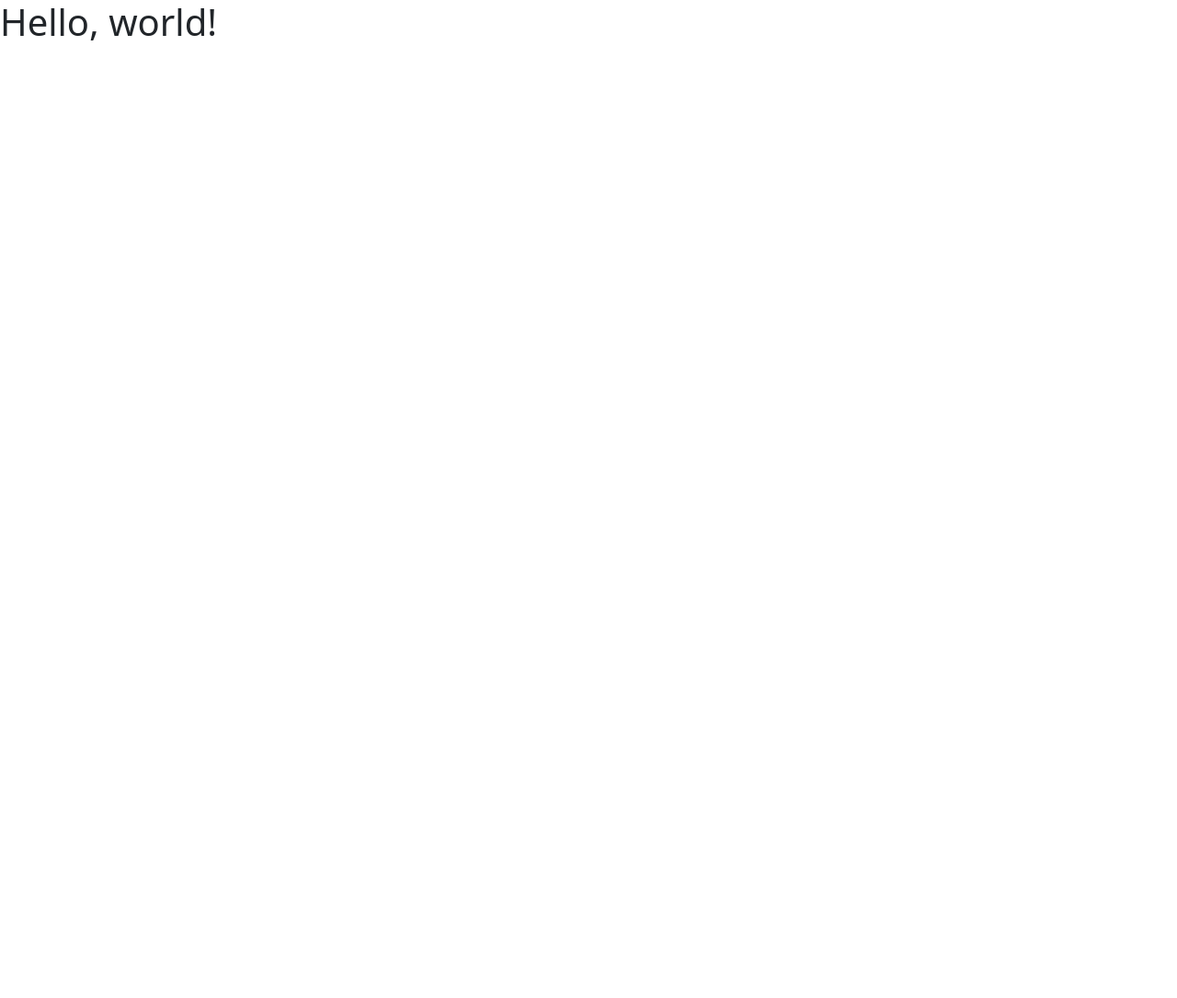
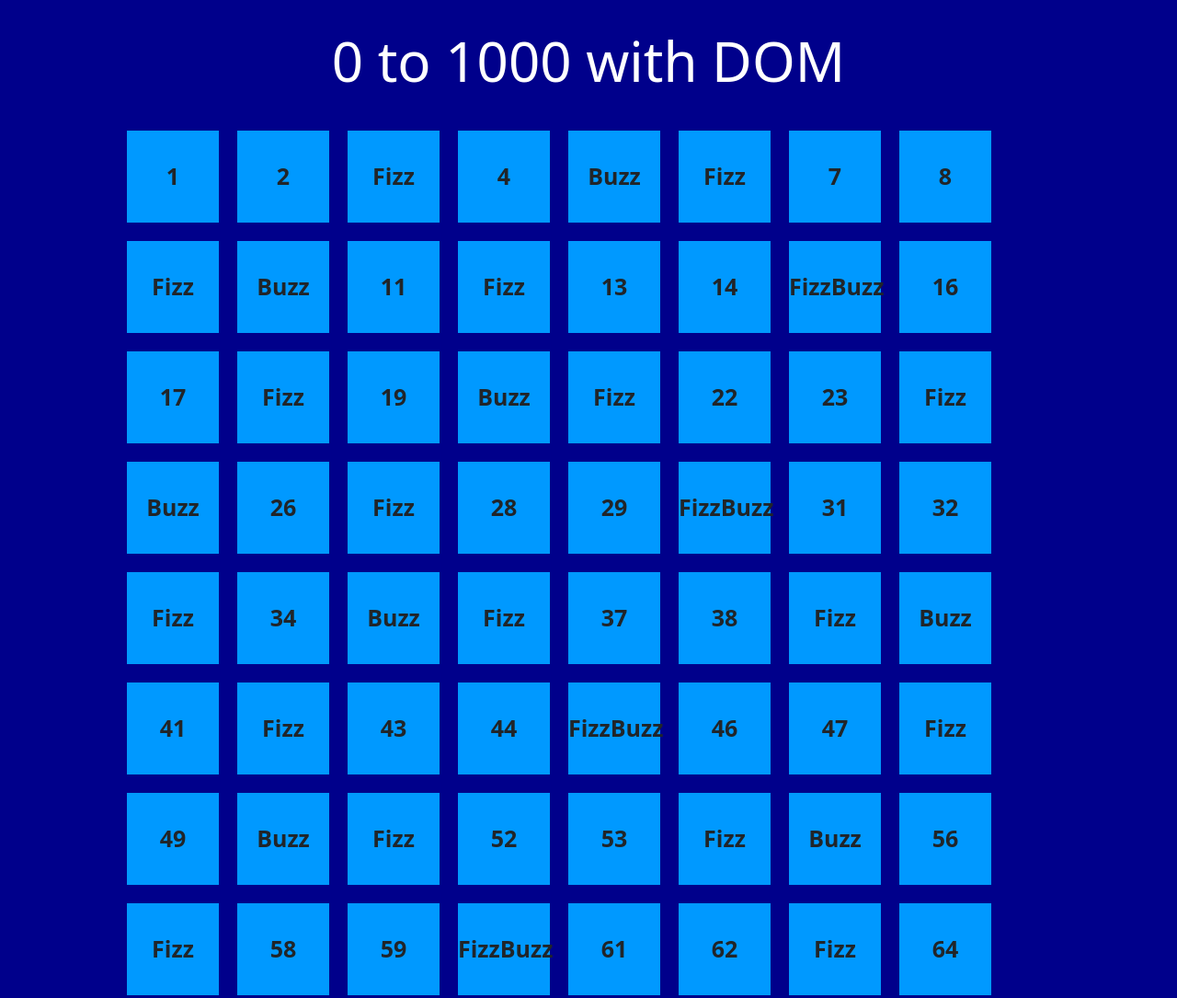
Before and after one commit to ZahidRamirez00/js-fizzbuzz, a plain HTML site: page index.html in a window 1280 px wide. Shown: the top 1085 px of the page at 92% size. Before the commit the page ends 800 px from the top, so only its background shows below. Drawn offline with nearby package versions, Linux system fonts and the light colour scheme.

Commit message:
Completato Bonus

```diff
--- a/index.html
+++ b/index.html
@@ -5,11 +5,18 @@
     <meta name="viewport" content="width=device-width, initial-scale=1">
     <title>Bootstrap demo</title>
     <link href="https://cdn.jsdelivr.net/npm/bootstrap@5.2.2/dist/css/bootstrap.min.css" rel="stylesheet" integrity="sha384-Zenh87qX5JnK2Jl0vWa8Ck2rdkQ2Bzep5IDxbcnCeuOxjzrPF/et3URy9Bv1WTRi" crossorigin="anonymous">
-    <link rel="stylesheet" href="./style.css">
+    <link rel="stylesheet" href="style.css">
 </head>
   <body>
-    <h1>Hello, world!</h1>
+    <header>
+      <h1 class="titolo">0 to 1000 with DOM</h1>
+    </header>
+    <main>
+      <div class="mio_container">
+
+      </div>
+    </main>
     <script src="https://cdn.jsdelivr.net/npm/bootstrap@5.2.2/dist/js/bootstrap.bundle.min.js" integrity="sha384-OERcA2EqjJCMA+/3y+gxIOqMEjwtxJY7qPCqsdltbNJuaOe923+mo//f6V8Qbsw3" crossorigin="anonymous"></script>
-    <script type="text/javascript" src="./script.js"></script>
+    <script type="text/javascript" src="script.js"></script>
   </body>
 </html>
--- a/script.js
+++ b/script.js
@@ -12,3 +12,26 @@ for (let i = 1; i <= 100; i++){
     }
 
 }
+
+
+let containerPrincipale = document.querySelector(".mio_container");
+
+for (let i = 1; i <= 1000; i++){
+    //containerPrincipale.innerHTML += '<div class="square"><p>' + i + '</p></div>';
+
+    //Eseguo il controllo per determinare che l'idice sia divisibile per 3 e per 5 contemporaneamente
+    if(i%3 == 0  && i%5 == 0){
+        containerPrincipale.innerHTML += '<div class="square"><p>FizzBuzz</p></div>';
+        //console.log(i + " FizzBuzz");
+    }else if(i%3 == 0){     //Eseguo il controllo per determinare che l'idice sia divisibile solo per 3
+        containerPrincipale.innerHTML += '<div class="square"><p>Fizz</p></div>';
+        //console.log(i + " Fizz");
+    }else if(i%5 == 0){     //Eseguo il controllo per determinare che l'idice sia divisibile solo per 5
+        containerPrincipale.innerHTML += '<div class="square"><p>Buzz</p></div>';
+        //console.log(i + " Buzz");
+    }else{
+        containerPrincipale.innerHTML += '<div class="square"><p>' + i + '</p></div>';
+        //console.log(i);
+    }
+
+}
--- a/style.css
+++ b/style.css
@@ -0,0 +1,39 @@
+*{
+    margin: 0px;
+    padding: 0px;
+    box-sizing: border-box;
+}
+
+p{
+    text-align: center;
+    margin: auto;
+    padding: 0px;
+}
+
+body{
+    background-color: darkblue;
+}
+
+.titolo{
+    text-align: center;
+    font-size: 60px;
+    color: white;
+    margin: 30px;
+}
+
+.mio_container{
+    margin: auto;
+    width: 80%;
+    display: flex;
+    flex-wrap: wrap;
+}
+
+.square{
+    display: flex;
+    height: 100px;
+    width: 100px;
+    font-weight: 700;
+    font-size: 25px;
+    background-color: rgb(0,153,255);
+    margin: 10px;
+}
```
